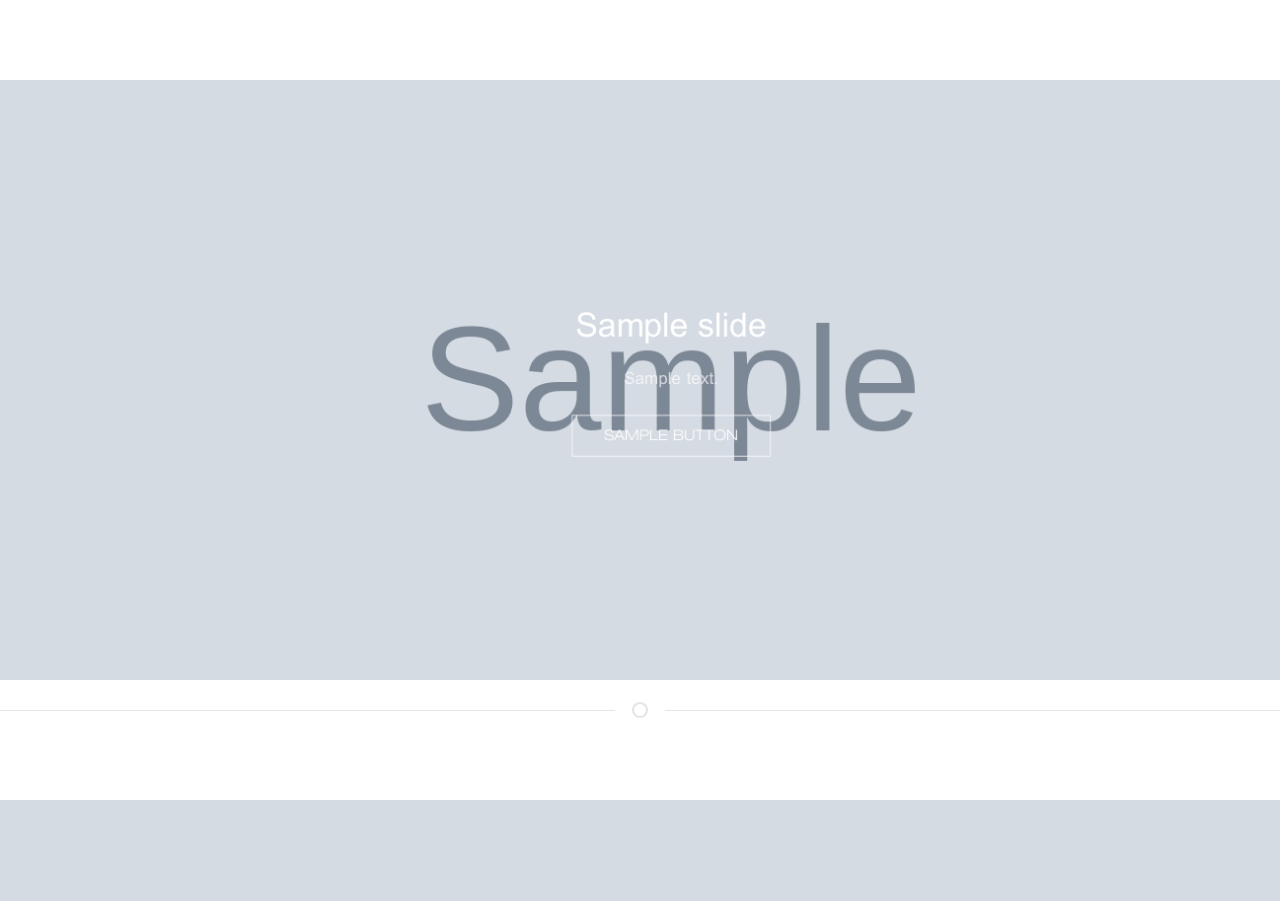
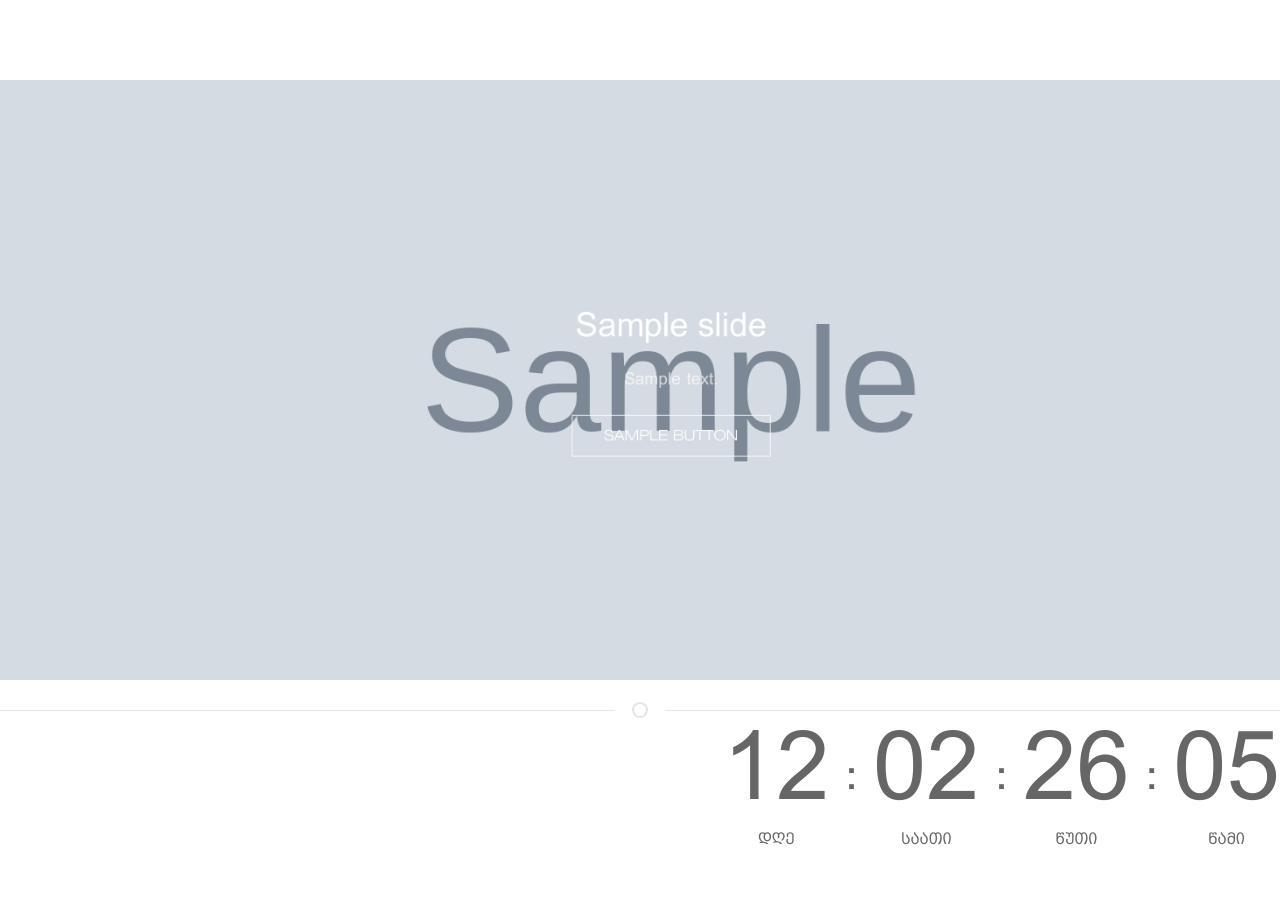
Before and after one commit to avtandilphangani/main, a Django app: template templates/main/index.html in a window 1280 px wide. Before the commit the page ends 800 px from the top, so only its background shows below. Run offline with Django 3.2, Linux system fonts and the light colour scheme; the template is opened without the code that fills it: most values are stand-ins (such as "Sample title", 1, 10 or a date in 2020); grey boxes marked "Sample" are stand-in pictures; some libraries are stand-ins or nearby versions.

Commit message:
უკუ მთვლელი

```diff
--- a/static/main/css/fonts.css
+++ b/static/main/css/fonts.css
@@ -42,3 +42,9 @@ body {
 .uk-navbar-nav > li > a, .uk-logo, .uk-button {
     font-family: 'BPG LE Studio 04 Caps';
   }
+
+  .uk-countdown-label {
+
+    font-family: 'BPG Arial Caps';
+
+}
--- a/templates/main/layout.html
+++ b/templates/main/layout.html
@@ -45,7 +45,28 @@
     {% block header %}{% endblock header %}
     <hr class="uk-divider-icon">
     {% block sidebar %}{% endblock sidebar %}
-
+    <section id="countdown" class="uk-align-right"  >
+    <div class="uk-grid-small uk-child-width-auto uk-margin" uk-grid uk-countdown="date: 2021-12-31T20:59:00+00:00">
+        <div>
+            <div class="uk-countdown-number uk-countdown-days"></div>
+            <div class="uk-countdown-label uk-margin-small uk-text-center uk-visible@s">დღე</div>
+        </div>
+        <div class="uk-countdown-separator">:</div>
+        <div>
+            <div class="uk-countdown-number uk-countdown-hours"></div>
+            <div class="uk-countdown-label uk-margin-small uk-text-center uk-visible@s">საათი</div>
+        </div>
+        <div class="uk-countdown-separator">:</div>
+        <div>
+            <div class="uk-countdown-number uk-countdown-minutes"></div>
+            <div class="uk-countdown-label uk-margin-small uk-text-center uk-visible@s">წუთი</div>
+        </div>
+        <div class="uk-countdown-separator">:</div>
+        <div>
+            <div class="uk-countdown-number uk-countdown-seconds"></div>
+            <div class="uk-countdown-label uk-margin-small uk-text-center uk-visible@s">წამი</div>
+        </div>
+</section>
 
 </body>
 </html>
```
